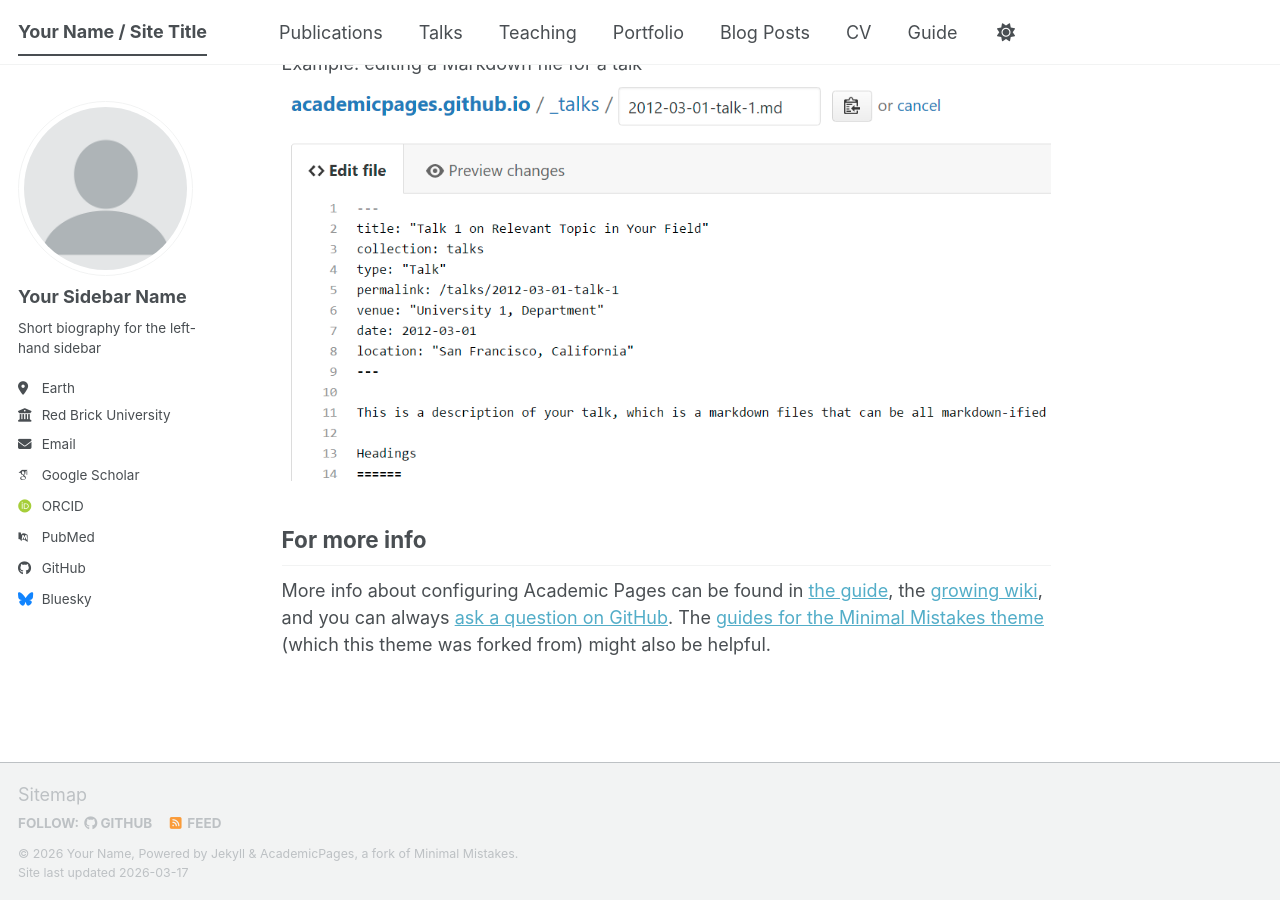
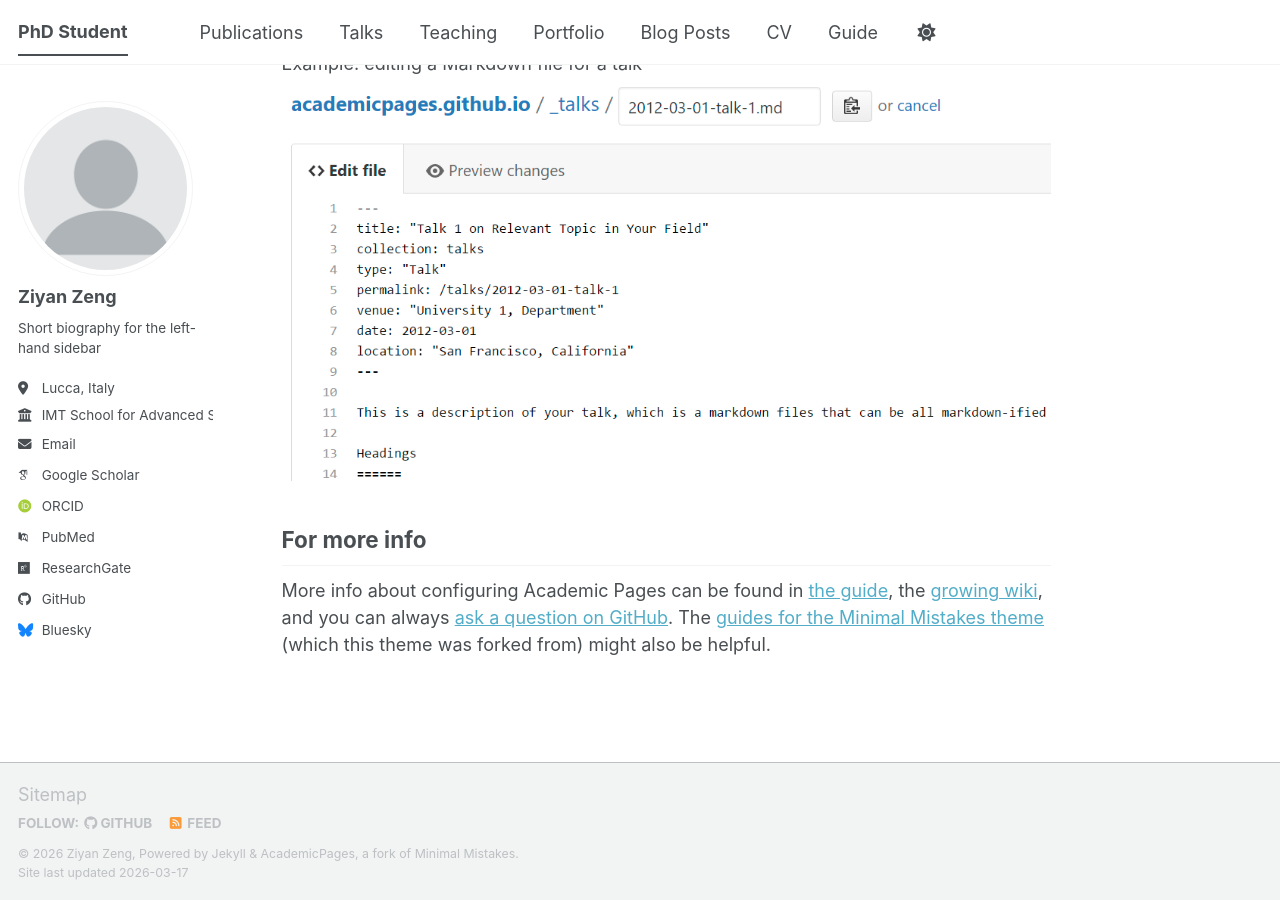
Before and after one commit to ziyanzeng-net/ziyanzeng-net.github.io, a Jekyll site: the page built from _pages/about.md, in a window 1280 px wide and 900 px high, scrolled down 2720 px. Built offline with Jekyll 4.4.1, drawn with Linux system fonts in a browser that asks for light colours; some web fonts are replaced; a script bundle is joined from its source files by our own code; library files that are not in the unit come from our copies.

Commit message:
Update _config.yml

```diff
--- a/_config.yml
+++ b/_config.yml
@@ -9,11 +9,11 @@
 # Basic Site Settings
 locale                   : "en-US"
 site_theme               : "default" # The available themes options are "default", "air", "sunrise", "mint", "dirt" and "contrast"
-title                    : "Your Name / Site Title"
+title                    : "PhD Student"
 title_separator          : "-"
-name                     : &name "Your Name"
-description              : &description "Your Name's academic portfolio"   # Update this with a general description of your site, this is the default if not overridden by a page
-url                      : https://academicpages.github.io # The base hostname & protocol for your site e.g. "https://[your GitHub username].github.io",
+name                     : &name "Ziyan Zeng"
+description              : &description "PhD student of Complex Systems and Networks in IMT School for Advanced Studies Lucca, Italy. "   # Update this with a general description of your site, this is the default if not overridden by a page
+url                      : https://ziyanzeng-net.github.io # The base hostname & protocol for your site e.g. "https://[your GitHub username].github.io",
                                                            # or if you already have some other page hosted on Github then use "https://[your GitHub username].github.io/[Your Repo Name]"
 baseurl                  : "" # the subpath of your site, e.g. "/blog"
 repository               : "academicpages/academicpages.github.io"
@@ -24,25 +24,25 @@
 author:
   # Biographic information
   avatar           : "profile.png"
-  name             : "Your Sidebar Name"
+  name             : "Ziyan Zeng"
   pronouns         : # example: "she/her"
   bio              : "Short biography for the left-hand sidebar"
-  location         : "Earth"
-  employer         : "Red Brick University"
+  location         : "Lucca, Italy"
+  employer         : "IMT School for Advanced Studies Lucca"
   uri              : # URL
-  email            : "none@example.org"
+  email            : "ziyan.zeng.work@gmail.com"
 
   # Academic websites
   academia         : # URL
   arxiv            : # URL - Update with the correct link to your profile
-  googlescholar    : "https://scholar.google.com/citations?user=PS_CX0AAAAAJ"
+  googlescholar    : "https://scholar.google.com.hk/citations?user=apCeJPQAAAAJ&hl=zh-CN"
   inspire-hep      : # URL
   impactstory      : # URL
-  orcid            : "https://orcid.org/yourorcidurl"
+  orcid            : "https://orcid.org/my-orcid?orcid=0000-0002-8973-6262"
   semantic         : # URL
   ssrn             : # URL
-  pubmed           : "https://www.ncbi.nlm.nih.gov/pubmed/?term=john+snow"
-  researchgate     : # URL
+  pubmed           : ""
+  researchgate     : "https://www.researchgate.net/profile/Ziyan-Zeng?ev=hdr_xprf"
   scopus           : # URL
   zotero           : # URL
 
@@ -57,7 +57,7 @@
 
   # Social media
   artstation       : # Username
-  bluesky          : "bsky.app" # Replace this with you Bluesky username
+  bluesky          : "https://bsky.app/profile/ziyanzeng.bsky.social" # Replace this with you Bluesky username
   facebook         : # Username
   flickr           : # Username
   foursquare       : # Username
```
